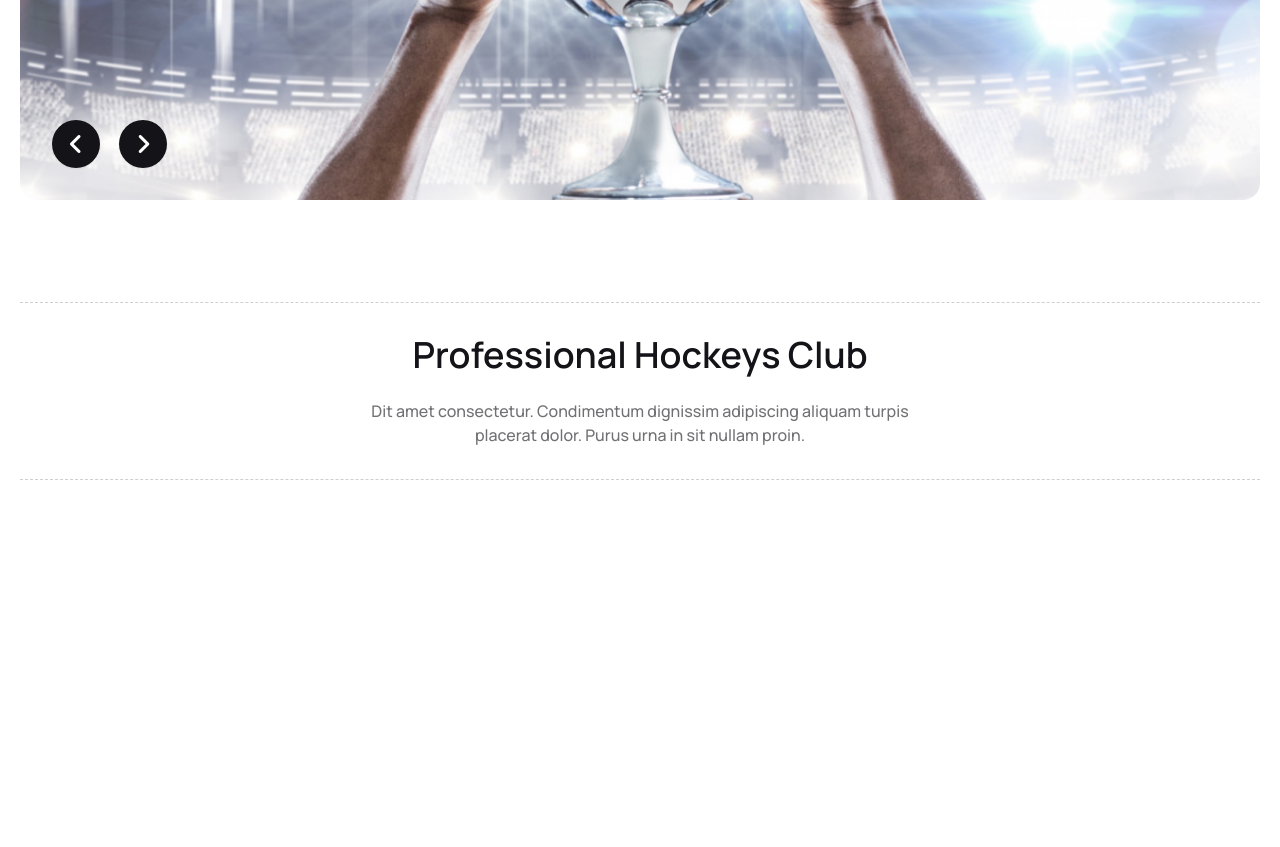
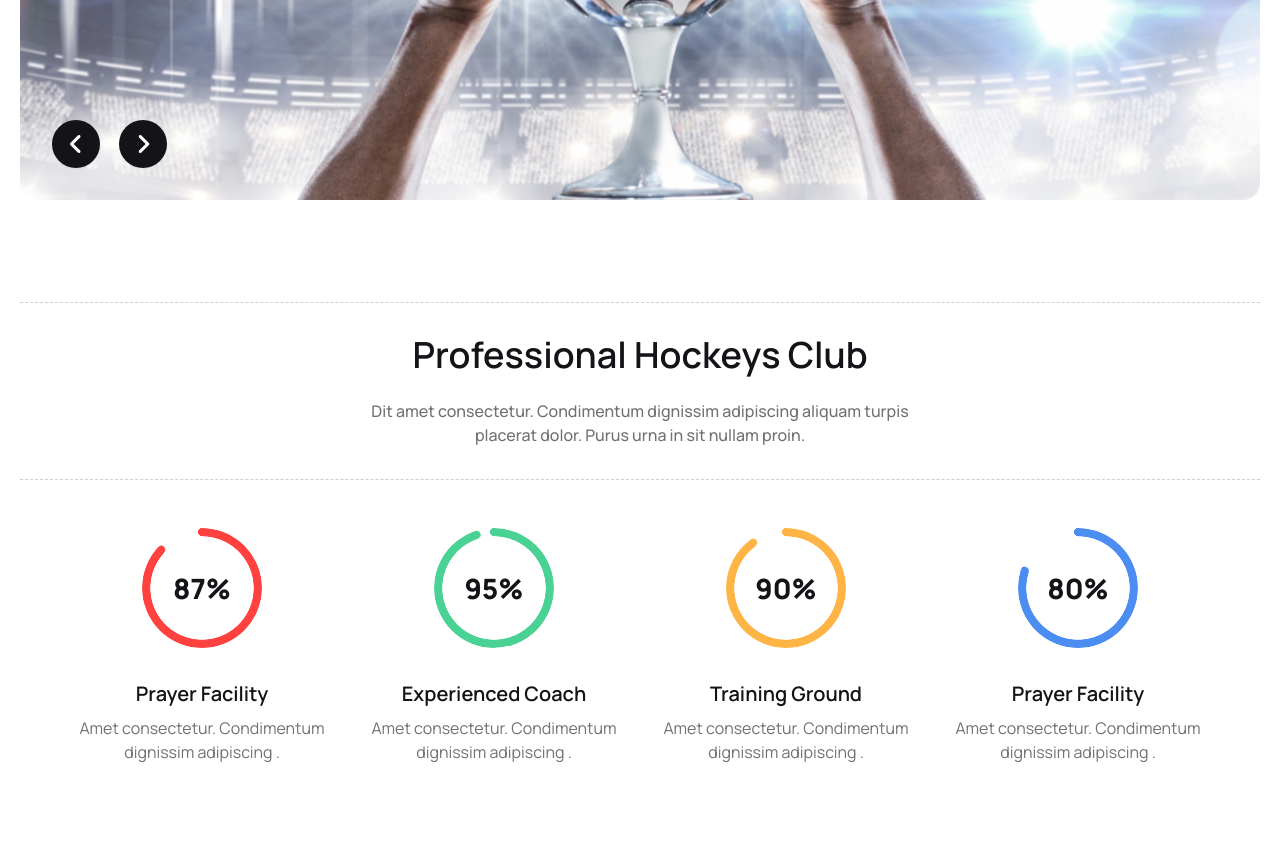
Before and after one commit to yasin-arft/B9A3-Hockeys, a plain HTML site: page index.html in a window 1280 px wide. Shown: the part 479-1326 px from the top of the page. Before the commit the page ends 1055 px from the top, so only its background shows below. Drawn offline with nearby package versions, Linux system fonts and the light colour scheme.

Commit message:
proffessional hockeys club section added

```diff
--- a/index.html
+++ b/index.html
@@ -103,6 +103,57 @@
         </p>
         <div class="border-t border-dashed border-secondary-color opacity-20"></div>
       </div>
+      <!-- card container -->
+      <div class="grid grid-cols-1 md:grid-cols-2 lg:grid-cols-4 gap-6 lg:gap8 p-10 lg:p-12">
+        <!-- card one -->
+        <div class="card text-secondary-color">
+          <div class="mx-auto">
+            <div class="text-[28px] font-extrabold text-[#FF4240] radial-progress" style="--value:87; --size:7.5rem; --thickness: 0.5rem;" role="progressbar"><span class="text-secondary-color">87%</span></div>
+          </div>
+          <div class="card-body px-0 items-center text-center">
+            <h2 class="text-xl font-semibold card-title">Prayer Facility</h2>
+            <p class="text=base opacity-60">
+              Amet consectetur. Condimentum dignissim adipiscing .
+            </p>
+          </div>
+        </div>
+        <!-- card two -->
+        <div class="card text-secondary-color">
+          <div class="mx-auto">
+            <div class="text-[28px] font-extrabold text-[#49d293] radial-progress" style="--value:95; --size:7.5rem; --thickness: 0.5rem;" role="progressbar"><span class="text-secondary-color">95%</span></div>
+          </div>
+          <div class="card-body px-0 items-center text-center">
+            <h2 class="text-xl font-semibold card-title">Experienced Coach</h2>
+            <p class="text=base opacity-60">
+              Amet consectetur. Condimentum dignissim adipiscing .
+            </p>
+          </div>
+        </div>
+        <!-- card three -->
+        <div class="card text-secondary-color">
+          <div class="mx-auto">
+            <div class="text-[28px] font-extrabold text-[#ffb546] radial-progress" style="--value:90; --size:7.5rem; --thickness: 0.5rem;" role="progressbar"><span class="text-secondary-color">90%</span></div>
+          </div>
+          <div class="card-body px-0 items-center text-center">
+            <h2 class="text-xl font-semibold card-title">Training Ground</h2>
+            <p class="text=base opacity-60">
+              Amet consectetur. Condimentum dignissim adipiscing .
+            </p>
+          </div>
+        </div>
+        <!-- card four -->
+        <div class="card text-secondary-color">
+          <div class="mx-auto">
+            <div class="text-[28px] font-extrabold text-[#4c8df1] radial-progress" style="--value:80; --size:7.5rem; --thickness: 0.5rem;" role="progressbar"><span class="text-secondary-color">80%</span></div>
+          </div>
+          <div class="card-body px-0 items-center text-center">
+            <h2 class="text-xl font-semibold card-title">Prayer Facility</h2>
+            <p class="text=base opacity-60">
+              Amet consectetur. Condimentum dignissim adipiscing .
+            </p>
+          </div>
+        </div>
+      </div>
     </section>
   </main>
 
```
